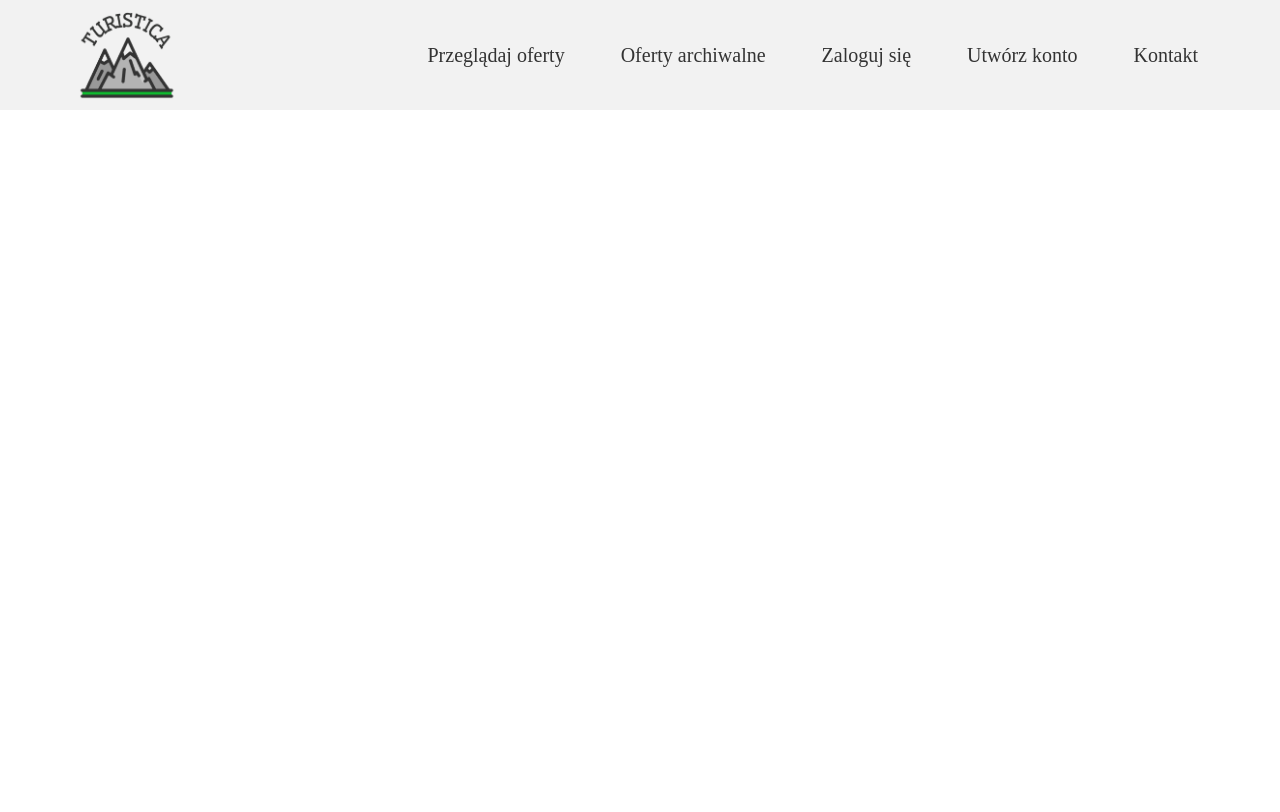
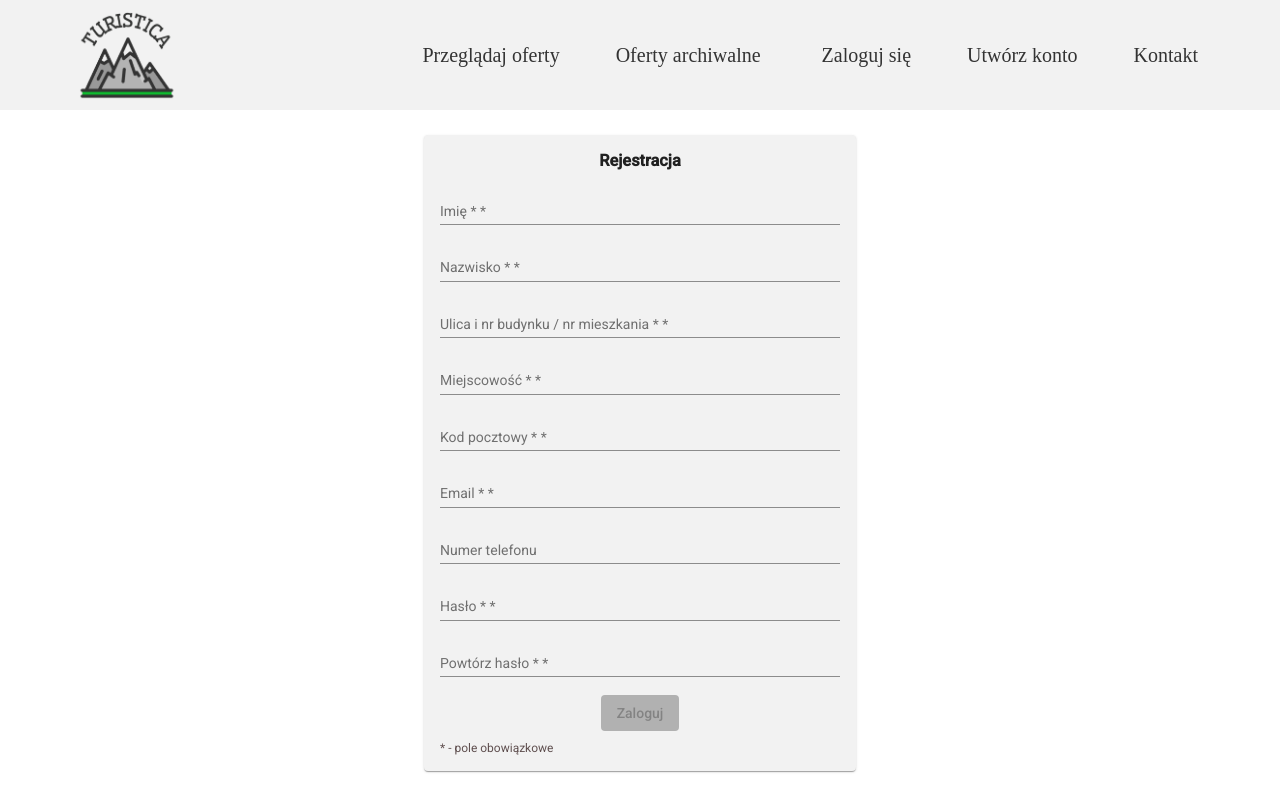
Before and after one commit to Paullo99/Turistica-frontend, an Angular app: page /register in a window 1280 px wide. Before the commit this address led to /. Shown: the top 812 px of the page. Built offline with nearby package versions, Linux system fonts and the light colour scheme.

Commit message:
working on login and registration forms

```diff
--- a/src/app/app-routing.module.ts
+++ b/src/app/app-routing.module.ts
@@ -4,11 +4,15 @@ import { ArchiveTripListComponent } from './archive-trip-list/archive-trip-list.
 import { HomePageComponent } from './home-page/home-page.component';
 import { TripDetailsComponent } from './trip-details/trip-details.component';
 import { TripListComponent } from './trip-list/trip-list.component';
+import { LoginFormComponent } from './login-form/login-form.component';
+import { RegisterFormComponent } from './register-form/register-form.component';
 
 const routes: Routes = [
   { path: 'trips', component: TripListComponent},
   { path: 'archive-trips', component: ArchiveTripListComponent},
   { path: '', component: HomePageComponent},
+  { path: 'login', component: LoginFormComponent},
+  { path: 'register', component: RegisterFormComponent},
   { path: 'trip-details/:id', component: TripDetailsComponent},
 ];
 
--- a/src/app/app/app.component.html
+++ b/src/app/app/app.component.html
@@ -5,8 +5,8 @@
   <div style="font-family:Bahnschrift; padding-right: 30px;">
     <span routerLink="/trips">Przeglądaj oferty</span>
     <span routerLink="/archive-trips">Oferty archiwalne</span>
-    <span>Zaloguj się</span>
-    <span>Utwórz konto</span>
+    <span routerLink="/login"> Zaloguj się</span>
+    <span routerLink="/register">Utwórz konto</span>
     <span>Kontakt</span>
   </div>
 </mat-toolbar>
--- /dev/null
+++ b/src/app/login-form/login-form.component.css
@@ -0,0 +1,23 @@
+mat-card {
+    background: #F2F2F2;
+    margin: auto;
+    width: 400px;
+    text-align: center;
+  }
+
+mat-form-field {
+    display: block;
+  }
+
+button{
+    background: #b1b1b1;
+    color: black;
+    transition: 0.6s all ease;
+}
+
+button:hover{
+    background: #6b6b6b;
+    color: white;
+    transition: 0.6s all ease;
+    font-size: 17px;
+}
--- /dev/null
+++ b/src/app/login-form/login-form.component.html
@@ -0,0 +1,23 @@
+<body style="padding-top: 135px;">
+    <mat-card>
+        <mat-card-content>
+            <h3>Logowanie</h3>
+            <form [formGroup]="loginFormGroup">
+                <mat-form-field>
+                    <input matInput placeholder="Email" formControlName="email" >
+                    <mat-error>
+                      Wprowadź poprawny adres email!
+                    </mat-error>
+                  </mat-form-field>
+                  <mat-form-field>
+                    <input matInput type="password" placeholder="Hasło" formControlName="password">
+                    <mat-error>
+                      Hasło musi zawierać min. 8 znaków!
+                    </mat-error>
+                  </mat-form-field>
+                  <button [disabled]="!loginFormGroup.valid" (click)="login()" mat-button>Zaloguj</button>
+            </form>
+        </mat-card-content>
+
+      </mat-card>
+</body>
--- /dev/null
+++ b/src/app/login-form/login-form.component.ts
@@ -0,0 +1,26 @@
+import { Component, OnInit } from '@angular/core';
+import { FormBuilder, FormGroup, Validators } from '@angular/forms';
+
+@Component({
+  selector: 'app-login-form',
+  templateUrl: './login-form.component.html',
+  styleUrls: ['./login-form.component.css']
+})
+export class LoginFormComponent implements OnInit {
+
+  loginFormGroup: FormGroup;
+
+
+  constructor(private formBuilder: FormBuilder) {
+    this.loginFormGroup = this.formBuilder.group({
+      email: ['', [Validators.email,Validators.required]],
+      password: ['', [Validators.minLength(8), Validators.required]]
+    });
+  }
+  ngOnInit(): void {
+  }
+
+  login(): void {
+    console.log("Tutaj będzie wysyłane POST do backendu");
+  }
+}
--- /dev/null
+++ b/src/app/register-form/register-form.component.css
@@ -0,0 +1,23 @@
+mat-card {
+    background: #F2F2F2;
+    margin: auto;
+    width: 400px;
+    text-align: center;
+  }
+
+mat-form-field {
+    display: block;
+}
+
+button{
+    background: #b1b1b1;
+    color: black;
+    transition: 0.6s all ease;
+}
+
+button:hover{
+    background: #6b6b6b;
+    color: white;
+    transition: 0.6s all ease;
+    font-size: 17px;
+}
--- /dev/null
+++ b/src/app/register-form/register-form.component.html
@@ -0,0 +1,73 @@
+<body style="padding-top: 135px;">
+    <mat-card>
+        <mat-card-content>
+            <h3>Rejestracja</h3>
+            <form [formGroup]="registerFormGroup">
+
+                <mat-form-field>
+                    <input matInput placeholder="Imię *" formControlName="name" >
+                    <mat-error>
+                      To pole nie może być puste!
+                    </mat-error>
+                  </mat-form-field>
+
+                  <mat-form-field>
+                    <input matInput placeholder="Nazwisko *" formControlName="lastname" >
+                    <mat-error>
+                        To pole nie może być puste!
+                    </mat-error>
+                  </mat-form-field>
+
+                  <mat-form-field>
+                    <input matInput placeholder="Ulica i nr budynku / nr mieszkania *" formControlName="address" >
+                    <mat-error>
+                        To pole nie może być puste!
+                    </mat-error>
+                  </mat-form-field>
+
+                  <mat-form-field>
+                    <input matInput placeholder="Miejscowość *" formControlName="city" >
+                    <mat-error>
+                        To pole nie może być puste!
+                    </mat-error>
+                  </mat-form-field>
+
+                  <mat-form-field>
+                    <input matInput placeholder="Kod pocztowy *" formControlName="postcode" >
+                    <mat-error>
+                        To pole nie może być puste!
+                    </mat-error>
+                  </mat-form-field>
+
+                  <mat-form-field>
+                    <input matInput placeholder="Email *" formControlName="email" >
+                    <mat-error>
+                      Wprowadź poprawny adres email!
+                    </mat-error>
+                  </mat-form-field>
+
+                  <mat-form-field>
+                    <input matInput placeholder="Numer telefonu" >
+                  </mat-form-field>
+
+                  <mat-form-field>
+                    <input matInput type="password" placeholder="Hasło *" formControlName="password">
+                    <mat-error>
+                      Hasło musi zawierać min. 8 znaków!
+                    </mat-error>
+                  </mat-form-field>
+
+                  <mat-form-field>
+                    <input matInput type="password" placeholder="Powtórz hasło *" formControlName="password">
+                    <mat-error>
+                      Hasło musi zawierać min. 8 znaków!
+                    </mat-error>
+                  </mat-form-field>
+                  <button [disabled]="!registerFormGroup.valid" (click)="register()" mat-button>Zaloguj</button>
+            </form>
+            <div style="text-align: left; margin-top: 10px; color: #5f4f4f; font-size:12px">
+                * - pole obowiązkowe
+            </div>
+        </mat-card-content>
+      </mat-card>
+</body>
--- /dev/null
+++ b/src/app/register-form/register-form.component.ts
@@ -0,0 +1,33 @@
+import { Component, OnInit } from '@angular/core';
+import { FormBuilder, FormGroup, Validators } from '@angular/forms';
+
+@Component({
+  selector: 'app-register-form',
+  templateUrl: './register-form.component.html',
+  styleUrls: ['./register-form.component.css']
+})
+export class RegisterFormComponent implements OnInit {
+
+  registerFormGroup: FormGroup;
+
+  constructor(private formBuilder: FormBuilder) {
+    this.registerFormGroup = this.formBuilder.group({
+      name: ['', Validators.required],
+      lastname: ['', Validators.required],
+      address: ['', Validators.required],
+      city: ['', Validators.required],
+      postcode: ['', Validators.required],
+      email: ['', [Validators.email, Validators.required]],
+      password: ['', [Validators.minLength(8), Validators.required]]
+    });
+  }
+
+  ngOnInit(): void {
+  }
+
+  register(){
+      console.log("Tutaj do backendu")
+
+  }
+
+}
--- a/src/app/trip-list/trip-list.component.css
+++ b/src/app/trip-list/trip-list.component.css
@@ -21,8 +21,8 @@ mat-card{
     background: #F2F2F2;
     height: 250px;
     width: 1150px;
-    left: 20%;
-    margin-bottom: 40px;
+    margin: auto;
+    margin-bottom: 30px;
 }
 
 mat-card-title{
```
Also changed, not shown: src/app/app.module.ts (+7 -2 lines), 2 other files (tests, documents, lock files or other folders).
